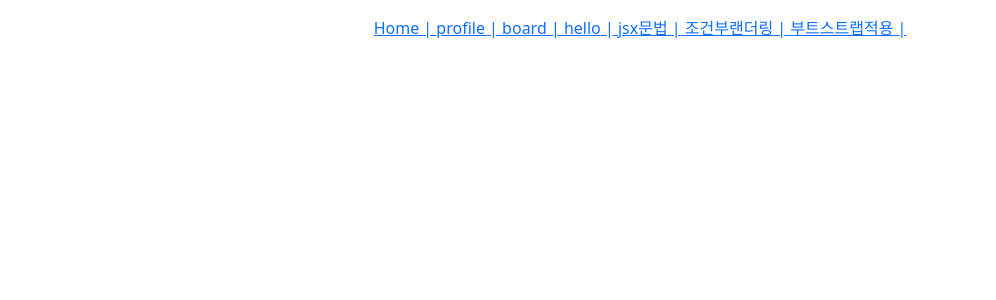
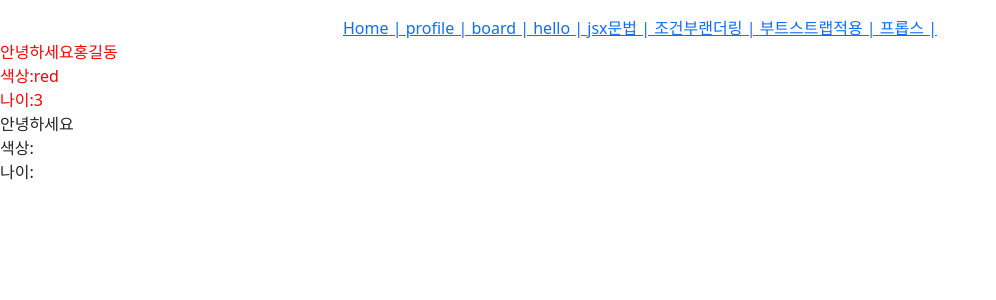
Before and after one commit to yj2025/react-vite-jyj-example, a React (Vite) app: page /props in a window 1280 px wide. Shown: the top 300 px of the page, without its empty margins (0-996 px from the left). Built offline with nearby package versions, Linux system fonts and the light colour scheme.

Commit message:
2025-02-25

```diff
--- a/src/components/Hello.jsx
+++ b/src/components/Hello.jsx
@@ -1,9 +1,13 @@
 import React from 'react'
 
-const Hello = () => {
+// (props) = {name, age, color}
+const Hello = (props) => {
   return (
-    <div>
-      안녕하세요
+    // prettier-ignore
+    <div style={{ color: props.color}}>
+      안녕하세요{props.name} <br/>
+      색상:{props.color}<br/>
+      나이:{props.age}<br/>
     </div>
   )
 }
--- /dev/null
+++ b/src/pages/PropsPage.jsx
@@ -0,0 +1,16 @@
+import React from 'react'
+import Hello from './../components/Hello'
+
+const PropsPage = () => {
+  // 파라미터를 만들어서 넘길 수 있음 : 왜? 함수니까
+  const age = 3
+
+  return (
+    <div>
+      <Hello name='홍길동' age={age} color='red'></Hello>
+      <Hello></Hello>
+    </div>
+  )
+}
+
+export default PropsPage
--- a/src/route/Routes.jsx
+++ b/src/route/Routes.jsx
@@ -5,6 +5,7 @@ import HelloPage from '../pages/HelloPage'
 import JSXPage from '../pages/JSXPage'
 import ConditionalPage from '../pages/ConditionalPage'
 import BootStrapPage from '../pages/BootStrapPage'
+import PropsPage from '../pages/PropsPage'
 
 // React Routes, Route 사용시 배열로 관리하기
 const routes = [
@@ -43,5 +44,10 @@ const routes = [
     element: <BootStrapPage />,
     title: '부트스트랩적용',
   },
+  {
+    path: '/props',
+    element: <PropsPage />,
+    title: '프롭스',
+  },
 ]
 export default routes
```
